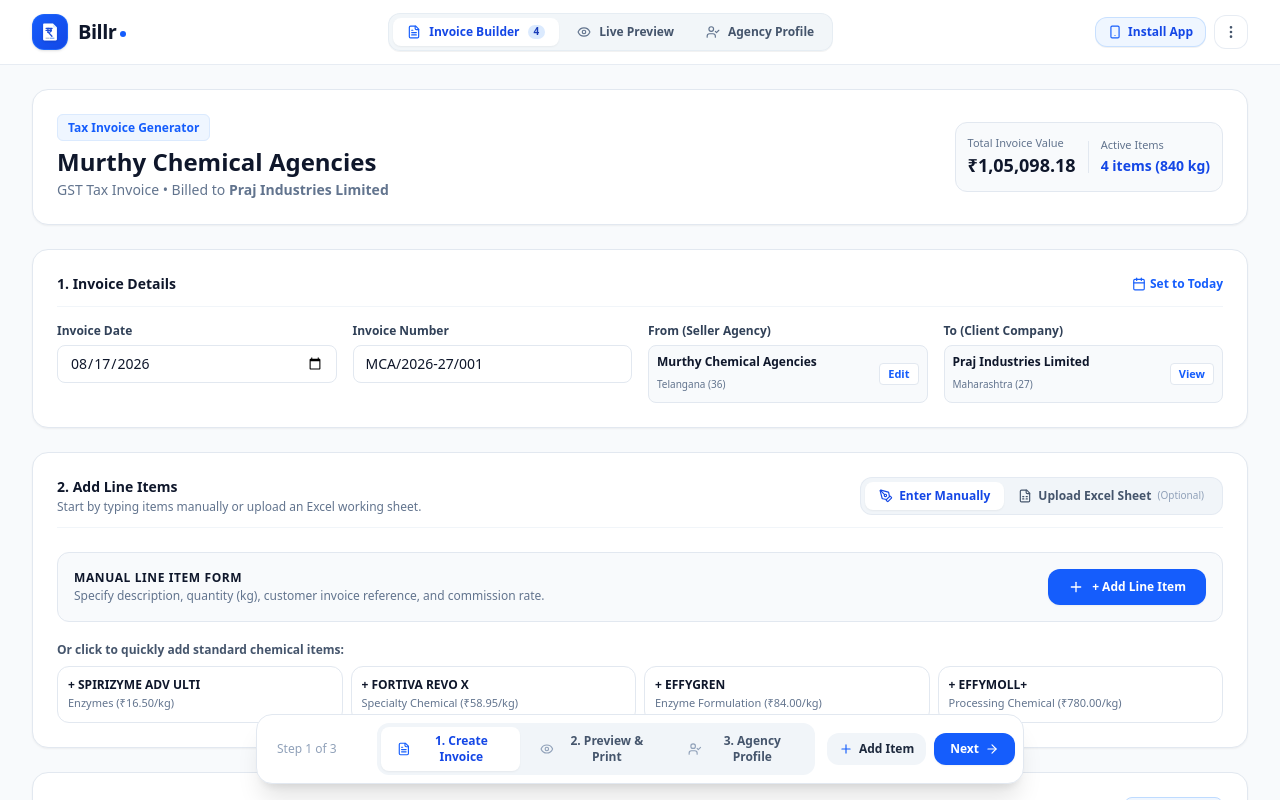
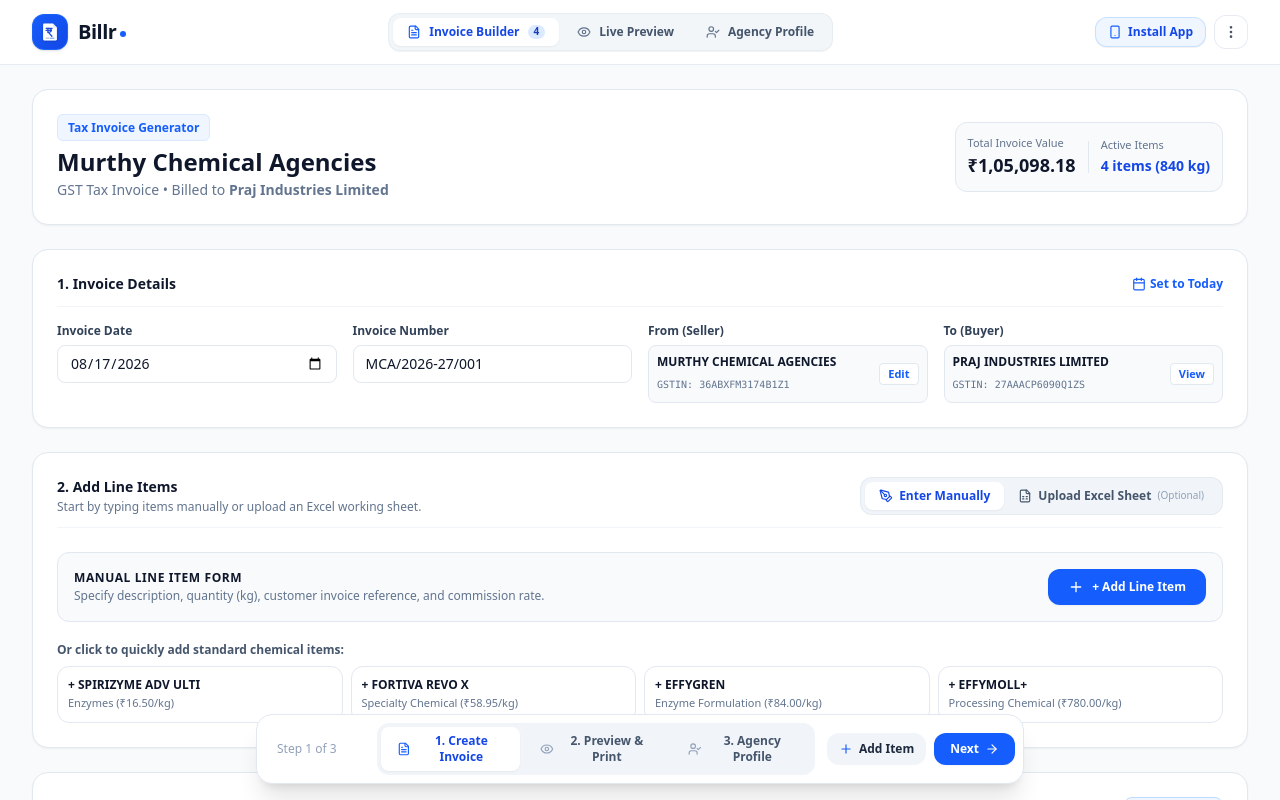
Before and after one commit to sem1colon/Billr, a React (Vite) app: page / in a window 1280 px wide. Shown: the top 800 px of the page. Built offline with nearby package versions, Linux system fonts and the light colour scheme.

Commit message:
Remove Telangana (36) and Maharashtra (27) state codes in To & From sections for a clean simple interface

```diff
--- a/src/components/BusinessSettingsView.tsx
+++ b/src/components/BusinessSettingsView.tsx
@@ -186,7 +186,7 @@ export const BusinessSettingsView: React.FC<BusinessSettingsViewProps> = ({
 
           <div>
             <label className="block text-xs font-semibold text-slate-700 mb-1">
-              GSTIN (Telangana State - Code 36)
+              Seller GSTIN
             </label>
             <input
               type="text"
@@ -342,7 +342,7 @@ export const BusinessSettingsView: React.FC<BusinessSettingsViewProps> = ({
 
           <div>
             <label className="block text-xs font-semibold text-slate-700 mb-1">
-              Client GSTIN (Maharashtra State - Code 27)
+              Client / Buyer GSTIN
             </label>
             <input
               type="text"
--- a/src/components/InvoiceBuilderView.tsx
+++ b/src/components/InvoiceBuilderView.tsx
@@ -268,11 +268,11 @@ export const InvoiceBuilderView: React.FC<InvoiceBuilderViewProps> = ({
           </div>
 
           <div>
-            <span className="block text-xs font-semibold text-slate-700 mb-1.5">From (Seller Agency)</span>
+            <span className="block text-xs font-semibold text-slate-700 mb-1.5">From (Seller)</span>
             <div className="p-2 bg-slate-50 border border-slate-200 rounded-lg flex items-center justify-between">
               <div className="truncate">
-                <span className="text-xs font-bold text-slate-900 block truncate">Murthy Chemical Agencies</span>
-                <span className="text-[10px] text-slate-500">Telangana (36)</span>
+                <span className="text-xs font-bold text-slate-900 block truncate">{invoiceData.seller.name || 'Murthy Chemical Agencies'}</span>
+                <span className="text-[10px] text-slate-500 font-mono">GSTIN: {invoiceData.seller.gstin}</span>
               </div>
               <button
                 type="button"
@@ -285,11 +285,11 @@ export const InvoiceBuilderView: React.FC<InvoiceBuilderViewProps> = ({
           </div>
 
           <div>
-            <span className="block text-xs font-semibold text-slate-700 mb-1.5">To (Client Company)</span>
+            <span className="block text-xs font-semibold text-slate-700 mb-1.5">To (Buyer)</span>
             <div className="p-2 bg-slate-50 border border-slate-200 rounded-lg flex items-center justify-between">
               <div className="truncate">
-                <span className="text-xs font-bold text-slate-900 block truncate">Praj Industries Limited</span>
-                <span className="text-[10px] text-slate-500">Maharashtra (27)</span>
+                <span className="text-xs font-bold text-slate-900 block truncate">{invoiceData.buyer.name || 'Praj Industries Limited'}</span>
+                <span className="text-[10px] text-slate-500 font-mono">GSTIN: {invoiceData.buyer.gstin || 'N/A'}</span>
               </div>
               <button
                 type="button"
@@ -707,7 +707,7 @@ export const InvoiceBuilderView: React.FC<InvoiceBuilderViewProps> = ({
               </p>
             </div>
             <p className="text-xs text-slate-500">
-              Integrated GST (IGST 18%) applicable for interstate services (Telangana to Maharashtra).
+              Integrated GST (IGST {invoiceData.gstRate || 18}%) applicable on taxable commission value.
             </p>
           </div>
 
--- a/src/components/InvoiceLivePreview.tsx
+++ b/src/components/InvoiceLivePreview.tsx
@@ -219,18 +219,14 @@ export const InvoiceLivePreview: React.FC<InvoiceLivePreviewProps> = ({
                     </div>
                     <div className="flex justify-between border-b border-slate-200 pb-1.5">
                       <span className="text-slate-500 font-semibold">Place of Supply:</span>
-                      <span className="font-bold text-slate-800 text-[11px]">Maharashtra (27)</span>
+                      <span className="font-bold text-slate-800 text-[11px]">{invoiceData.buyer.cityStateZip || 'As per Bill'}</span>
                     </div>
                     <div className="flex justify-between">
                       <span className="text-slate-500 font-semibold">Tax Category:</span>
                       <span className="font-bold text-slate-900 text-[11px]">
-                        Additional GST {gstRate}%
+                        IGST {gstRate}%
                       </span>
                     </div>
-                  </div>
-
-                  <div className="mt-2 pt-2 border-t border-slate-200 text-[10px] text-slate-500 italic">
-                    Seller: Telangana (36) ➔ Buyer: Maharashtra (27)
                   </div>
                 </div>
               </div>
--- a/src/data/sampleData.ts
+++ b/src/data/sampleData.ts
@@ -287,7 +287,7 @@ export const initialInvoiceData: InvoiceData = {
   buyer: defaultBuyer,
   items: sampleInvoiceItems,
   gstRate: 18,
-  gstType: 'IGST', // Inter-state from Telangana (36) to Maharashtra (27)
+  gstType: 'IGST',
   roundOff: 0,
   showSignature: true,
 };
--- a/src/utils/pdfGenerator.ts
+++ b/src/utils/pdfGenerator.ts
@@ -127,11 +127,12 @@ export function generateInvoicePDF(invoiceData: InvoiceData, openPrintDialog = f
 
   renderSpecRow('INVOICE No.:', invoiceData.invoiceNumber);
   renderSpecRow('Date:', invoiceData.invoiceDate);
-  renderSpecRow('Place of Supply:', 'Maharashtra (27)');
+  if (invoiceData.buyer.cityStateZip) {
+    renderSpecRow('Place of Supply:', invoiceData.buyer.cityStateZip);
+  }
   renderSpecRow('Tax Category:', `Integrated GST (IGST ${invoiceData.gstRate || 18}%)`);
-  renderSpecRow('State Code:', 'Seller: 36 -> Buyer: 27', false);
 
-  currentY = gridTopY + 41;
+  currentY = gridTopY + 36;
 
   // 4. Line Items Table (with Quantity, Unit Price, Commission Rate & Amount)
   const tableRows = invoiceData.items.map((item, index) => {
```
